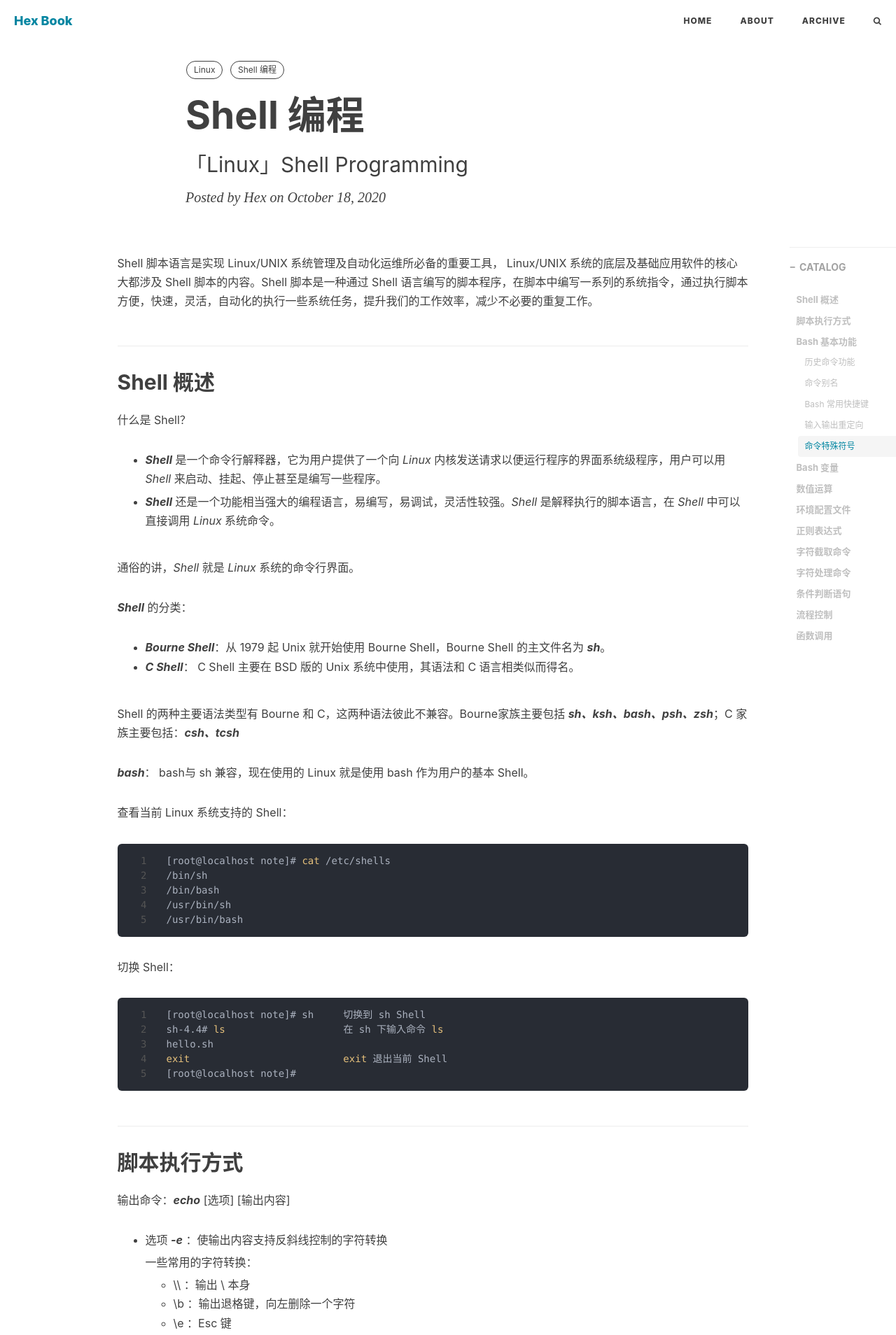
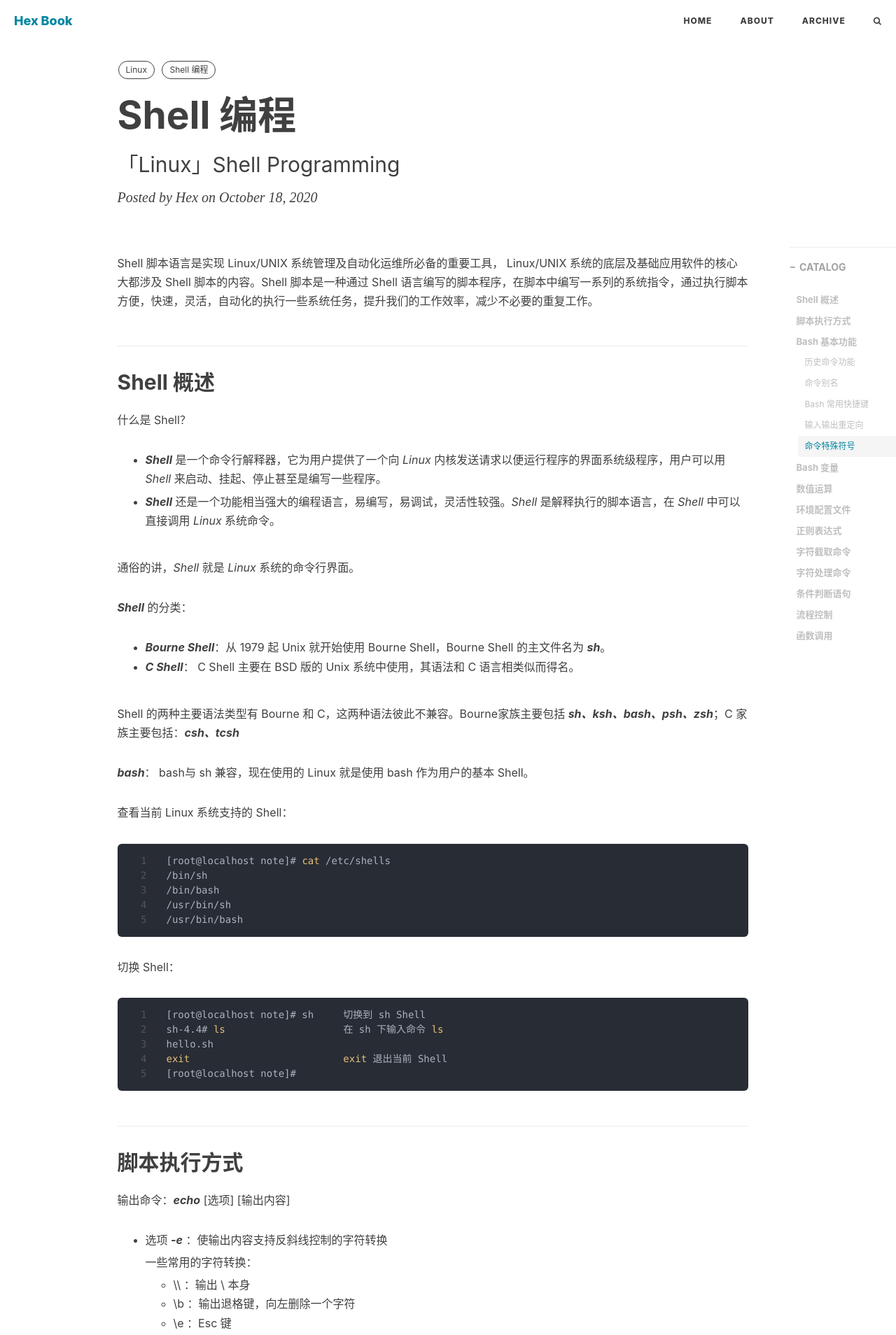
Before and after one commit to starstar214/hexbook, a Jekyll site: the page built from docs/_posts/linux/2020-10-18-shell-programing.md, in a window 1280 px wide. Shown: the top 1908 px of the page at 70% size. Built offline with Jekyll 4.4.1, drawn with Linux system fonts in a browser that asks for light colours; nearby versions of some CDN libraries; comment, search, counter and statistics services are not loaded.

Commit message:
样式修改

```diff
--- a/docs/_includes/intro-header.html
+++ b/docs/_includes/intro-header.html
@@ -33,7 +33,7 @@
     {% endif %}
     <div class="container">
         <div class="row">
-            <div class="col-lg-8 col-lg-offset-2 col-md-10 col-md-offset-1">
+            <div class="col-lg-10 col-lg-offset-1 col-md-10 col-md-offset-1">
                 <div class="post-heading">
                     <div class="tags">
                         {% for tag in page.tags %}
@@ -71,7 +71,7 @@
     <!-- keep for SEO -->
     <div class="container">
         <div class="row">
-            <div class="col-lg-8 col-lg-offset-2 col-md-10 col-md-offset-1">
+            <div class="col-lg-10 col-lg-offset-1 col-md-10 col-md-offset-1">
                 <div class="post-heading">
                     <div class="tags">
                         {% for tag in page.tags %}
@@ -94,7 +94,7 @@
 <header class="intro-header" style="background-image: url('{{ site.baseurl }}/{% if page.header-img %}{{ page.header-img }}{% else %}{{ site.header-img }}{% endif %}')">
   <div class="container">
     <div class="row">
-      <div class="col-lg-8 col-lg-offset-2 col-md-10 col-md-offset-1">
+      <div class="col-lg-10 col-lg-offset-1 col-md-10 col-md-offset-1">
         {% if include.short %}
         <div class="site-heading" id="tag-heading">
         {% else %}
--- a/docs/_posts/linux/2020-10-18-shell-programing.md
+++ b/docs/_posts/linux/2020-10-18-shell-programing.md
@@ -11,7 +11,7 @@ tags:
 
 
 
-Shell 脚本语言是实现 Linux/UNIX 系统管理及自动化运维所必备的重要工具， Linux/UNIX 系统的底层及基础应用软件的核心大都涉及 Shell 脚本的内容。Shell 脚本是一种通过 Shell 语言编写的脚本程序，在脚本中编写一系列的系统指令，通过执行脚本方便，快速，灵活，自动化的执行一些系统任务，提升我们的工作效率，减少不必要的重复工作。&nbsp;&nbsp;&nbsp;&nbsp;&nbsp;&nbsp;&nbsp;&nbsp;
+Shell 脚本语言是实现 Linux/UNIX 系统管理及自动化运维所必备的重要工具， Linux/UNIX 系统的底层及基础应用软件的核心大都涉及 Shell 脚本的内容。Shell 脚本是一种通过 Shell 语言编写的脚本程序，在脚本中编写一系列的系统指令，通过执行脚本方便，快速，灵活，自动化的执行一些系统任务，提升我们的工作效率，减少不必要的重复工作。&nbsp;&nbsp;&nbsp;&nbsp;&nbsp;&nbsp;&nbsp;&nbsp;&nbsp;&nbsp;&nbsp;
 
 
 
```
